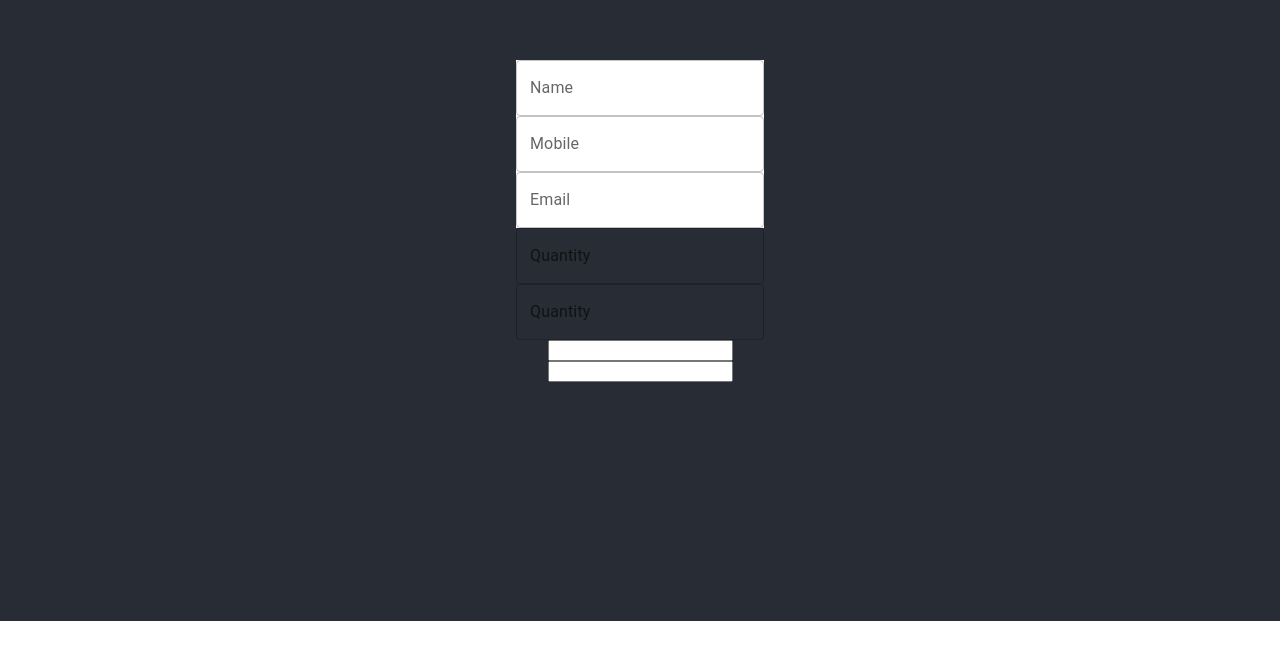
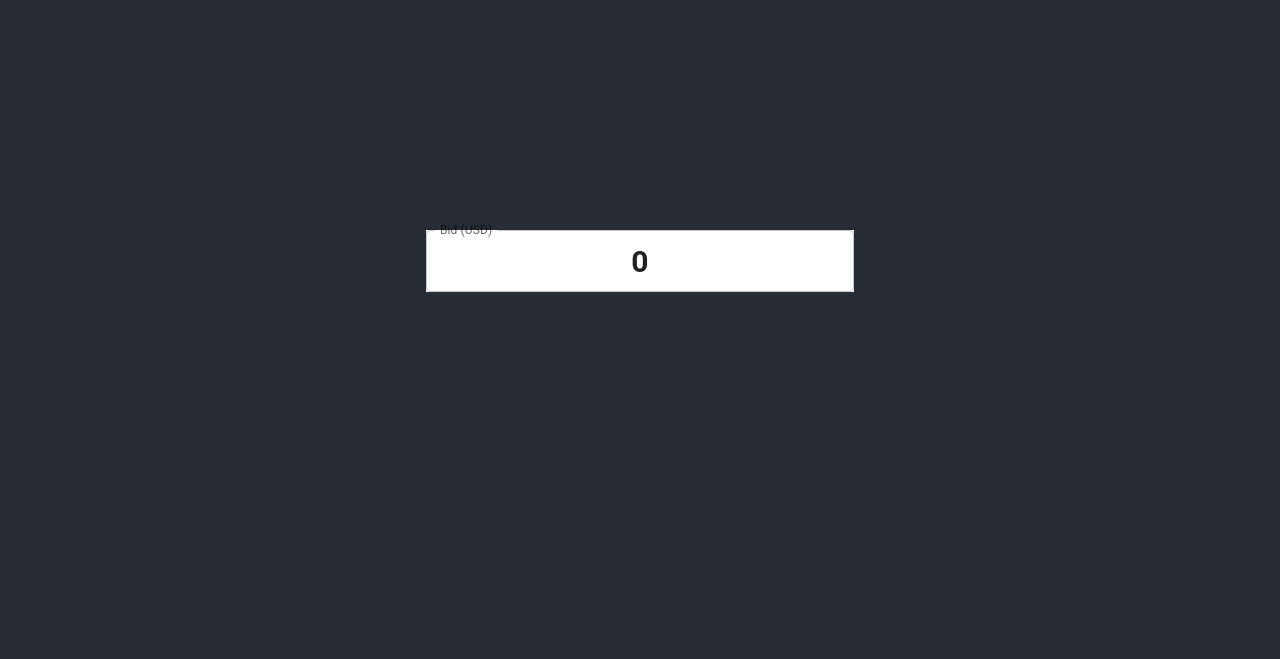
Before and after one commit to minalpagaria19/react-code, a React (Create React App) app: page / in a window 1280 px wide. Shown: the part 179-838 px from the top of the page. Before the commit the page ends 800 px from the top, so only its background shows below. Built offline with nearby package versions, Linux system fonts and the light colour scheme.

Commit message:
Initial commit

```diff
--- a/src/App.js
+++ b/src/App.js
@@ -1,89 +1,72 @@
-import logo from './logo.svg';
+import React, { useState } from 'react';
+import TextField from '@mui/material/TextField';
 import './App.css';
-import Navbar from './pages/navbar';
-import Accordian from './pages/Accordian';
-import { use, useState } from 'react';
-import Task from './pages/Task';
-import HighOrder from './pages/HighOrder';
-import SayHello from './pages/SayHello';
-import TextField from '@mui/material/TextField';
+
 function App() {
-  const Enhance = HighOrder(SayHello)
-  const [count,setCount]=useState(0);
-  let [inputValue,setValue]=useState("");
-  const [show,setShow]=useState(true)
-      const handleClick = (e) => {
-  e.preventDefault();
-  console.log("Link clicked");
-};
-const handleSubmit = (e) => {
-const handleSubmit = (e) => {
-  // e.preventDefault();
-  console.log("Form submitted");
-};
-  console.log("Form submitted");
-};
+  const [responseBid, setResponseBid] = useState("0");
+
+  const handleResponseBid = (e) => {
+    const cursorPosition = e.target.selectionStart;
+    const oldValue = e.target.value;
+    const oldLength = oldValue.length;
+
+    // Strip non-digit characters
+    const rawValue = e.target.value.replace(/[^0-9]/g, '');
+    const numberValue = rawValue === '' ? '0' : rawValue;
+    setResponseBid(numberValue);
+
+    requestAnimationFrame(() => {
+      const newLength = e.target.value.length;
+      const cursorOffset = newLength - oldLength;
+      const newPosition = cursorPosition + cursorOffset;
+      e.target.setSelectionRange(newPosition, newPosition);
+    });
+  };
+
+  return (
+    <div className="App">
+      <header className="App-header" style={{ display: 'flex', flexDirection: 'column', gap: '20px', padding: '40px' }}>
+        {/* Name input */}
 
 
 
-// <Enhance />
 
 
-//          <p>{count} </p>
-//           <button onClick={()=>setCount(count+1)}>+</button>
-//           <button onClick={()=>setCount(count-1)}>-</button>
-
-//           <input type="text" value={inputValue} onChange={(e)=>{setValue(e.target.value)}}/>
-//           <p>{inputValue}</p>
-//           {show&&<p>This is paragraph with toggle visiblity</p>}
-//           <button onClick={()=>setShow(!show)}>Click me </button>
-//       <form onSubmit={handleSubmit}>
-//   <input type="text" />
-//   <button type="submit">Submit</button>
-// </form>
-//           <button onClick={()=>setShow(!show)}>Click me </button>
-//           <button onClick={()=>setShow(!show)}>Click me </button>
-//           <button onClick={()=>setShow(!show)}>Click me </button>
-//           <button onClick={()=>setShow(!show)}>Click me </button>
-//           <a href="google.com" onClick={handleClick}>Click me</a>
-
-  return (
-    <div className="App">
-
-      <header className="App-header">
-
-          <TextField
-        id="name"
-        label="Name"
-        variant="outlined"
-        sx={{background:"white"}}
-        inputProps={{ inputMode: "text", autoComplete: "name" }}
-      />
-
-      {/* Mobile input: numeric keypad */}
-      <TextField
-        id="mobile"
-        label="Mobile"
-        variant="outlined"
-        type="tel"
-        sx={{background:"white"}}
-        inputProps={{ inputMode: "numeric", pattern: "[0-9]*", autoComplete: "tel" }}
-      />
-
-      {/* Email input: email keyboard */}
-      <TextField
-        id="email"
-        label="Email"
-        variant="outlined"
-        type="email"
-        sx={{background:"white"}}
-        inputProps={{ autoComplete: "email" }}
-      />
-        <TextField id="quantity" label="Quantity" inputProps={{ inputMode: 'numeric' }}/>
-        <TextField id="quantity" label="Quantity" inputProps={{ inputMode: 'numeric' }}/>
-        <input type="number" pattern="[0-9]*" inputmode="numeric"></input>
-        <input type="tel" pattern="[0-9]*" inputmode="numeric"></input>
-              </header>
+        {/* Currency-formatted numeric input */}
+        <TextField
+          id="formatted-bid"
+          label="Bid (USD)"
+          variant="outlined"
+          value={
+            responseBid
+              ? responseBid.toString().match(/^0+$/)
+                ? responseBid
+                : new Intl.NumberFormat("en-US", {
+                  style: "currency",
+                  currency: "USD",
+                  minimumFractionDigits: 0,
+                  maximumFractionDigits: 0,
+                }).format(Number(responseBid))
+              : "0"
+          }
+          onChange={handleResponseBid}
+          inputMode="numeric"
+          sx={{ background: "white" }}
+          InputProps={{
+            inputProps: {
+              className: "outline-none border border-gray-300 sm:p-1",
+              sx: {
+                fontWeight: "700",
+                padding: "9.5px 14px",
+                fontSize: { sm: "30px", xs: "1.25rem" },
+                borderRadius: "18px",
+                textAlign: "center",
+                width: { sm: "400px", xs: "120px" },
+              },
+            },
+          }}
+        />
+      </header>
     </div>
   );
 }
```
